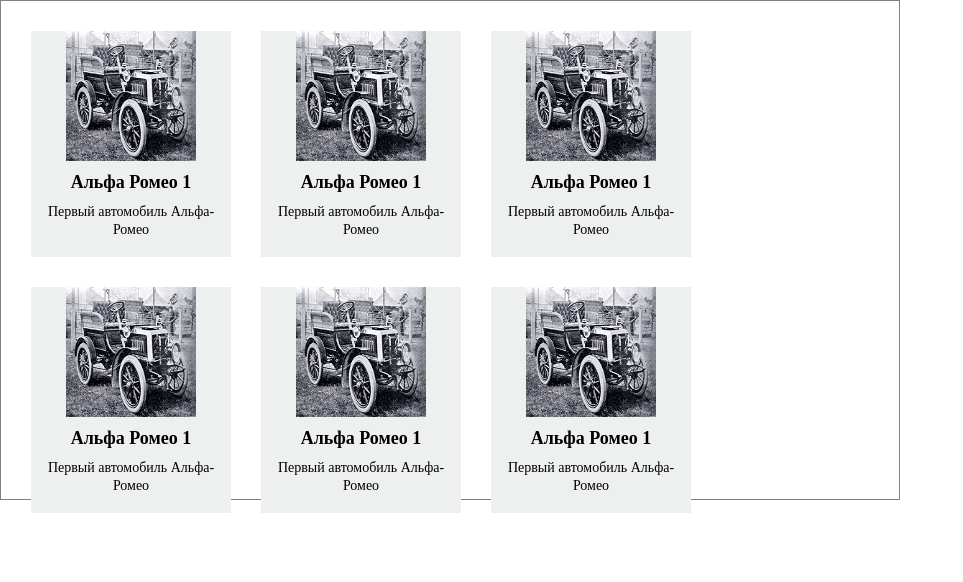
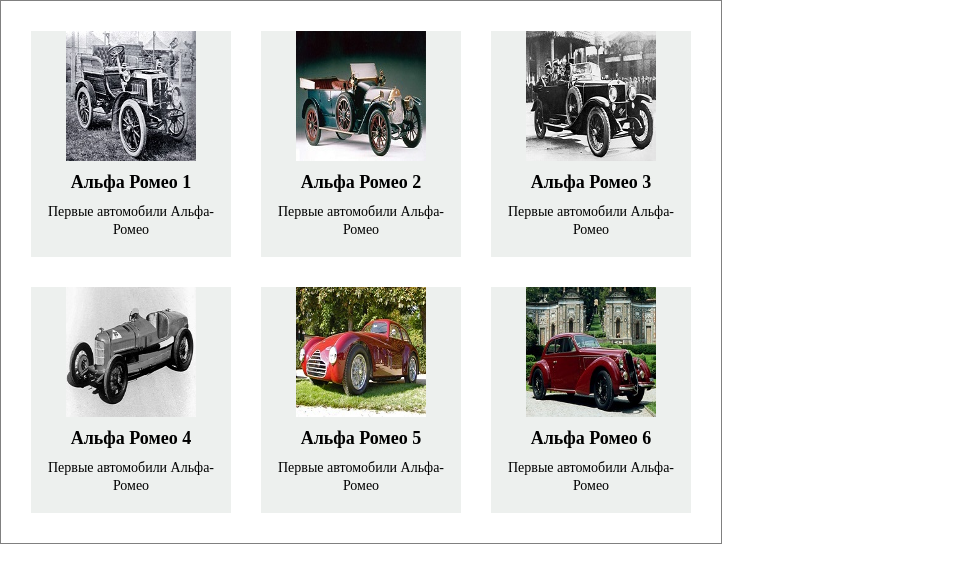
Before and after one commit to JurgenvonMuller/Homework6CSS, a plain HTML site: page index.html in a window 1280 px wide. Shown: the whole page, without its empty margins (0-963 px from the left). Drawn offline with Linux system fonts and the light colour scheme.

Commit message:
Соблюден стиль шрифт и поля.

```diff
--- a/STYLES/style.css
+++ b/STYLES/style.css
@@ -1,17 +1,15 @@
 * {
-  /*box-sizing: border-box;*/
   font-family: 'Roboto', sans-serif;
   font-style:normal;
   color: #000;
-  /*word-wrap: break-word;*/
+  word-wrap: break-word;
 }
 .wrapper {
   box-sizing: border-box;
   border: 1px solid gray;
-  width: 900px;
-  height: 500px;
+  width: 722px;
+  height: 544px;
   font-size: 0px;
-
 }
 .wrapper .card {
   display: inline-block;
@@ -44,3 +42,9 @@
   margin-bottom: 18px;
   margin-top: 10px;
 }
+.card.right {
+  margin-right: 30px;
+}
+.card.low, #corner {
+  margin-bottom: 30px;
+}
--- a/index.html
+++ b/index.html
@@ -17,32 +17,32 @@
     <div class="card">
       <img src="/images/2alfa-100.jpg" alt="Alfa1">
       <h3>Альфа Ромео 1</h3>
-      <p>Первый автомобиль Альфа-Ромео</p>
+      <p>Первые автомобили Альфа-Ромео</p>
     </div>
     <div class="card">
-      <img src="/images/2alfa-100.jpg" alt="Alfa1">
-      <h3>Альфа Ромео 1</h3>
-      <p>Первый автомобиль Альфа-Ромео</p>
+      <img src="/images/3alfa-200.jpg" alt="Alfa1">
+      <h3>Альфа Ромео 2</h3>
+      <p>Первые автомобили Альфа-Ромео</p>
     </div>
-    <div class="card">
-      <img src="/images/2alfa-100.jpg" alt="Alfa1">
-      <h3>Альфа Ромео 1</h3>
-      <p>Первый автомобиль Альфа-Ромео</p>
+    <div class="card right">
+      <img src="/images/4alfa-300.jpg" alt="Alfa1">
+      <h3>Альфа Ромео 3</h3>
+      <p>Первые автомобили Альфа-Ромео</p>
     </div>
-    <div class="card">
-      <img src="/images/2alfa-100.jpg" alt="Alfa1">
-      <h3>Альфа Ромео 1</h3>
-      <p>Первый автомобиль Альфа-Ромео</p>
+    <div class="card low">
+      <img src="/images/5alfa-400.jpg" alt="Alfa1">
+      <h3>Альфа Ромео 4</h3>
+      <p>Первые автомобили Альфа-Ромео</p>
     </div>
-    <div class="card">
-      <img src="/images/2alfa-100.jpg" alt="Alfa1">
-      <h3>Альфа Ромео 1</h3>
-      <p>Первый автомобиль Альфа-Ромео</p>
+    <div class="card low">
+      <img src="/images/6alfa-600.jpg" alt="Alfa1">
+      <h3>Альфа Ромео 5</h3>
+      <p>Первые автомобили Альфа-Ромео</p>
     </div>
-    <div class="card">
-      <img src="/images/2alfa-100.jpg" alt="Alfa1">
-      <h3>Альфа Ромео 1</h3>
-      <p>Первый автомобиль Альфа-Ромео</p>
+    <div class="card right" id="corner">
+      <img src="/images/7alfa-500.jpg" alt="Alfa1">
+      <h3>Альфа Ромео 6</h3>
+      <p>Первые автомобили Альфа-Ромео</p>
     </div>
   </div>
 </body>
```
Lines whose indentation alone changed are shown as unchanged.
